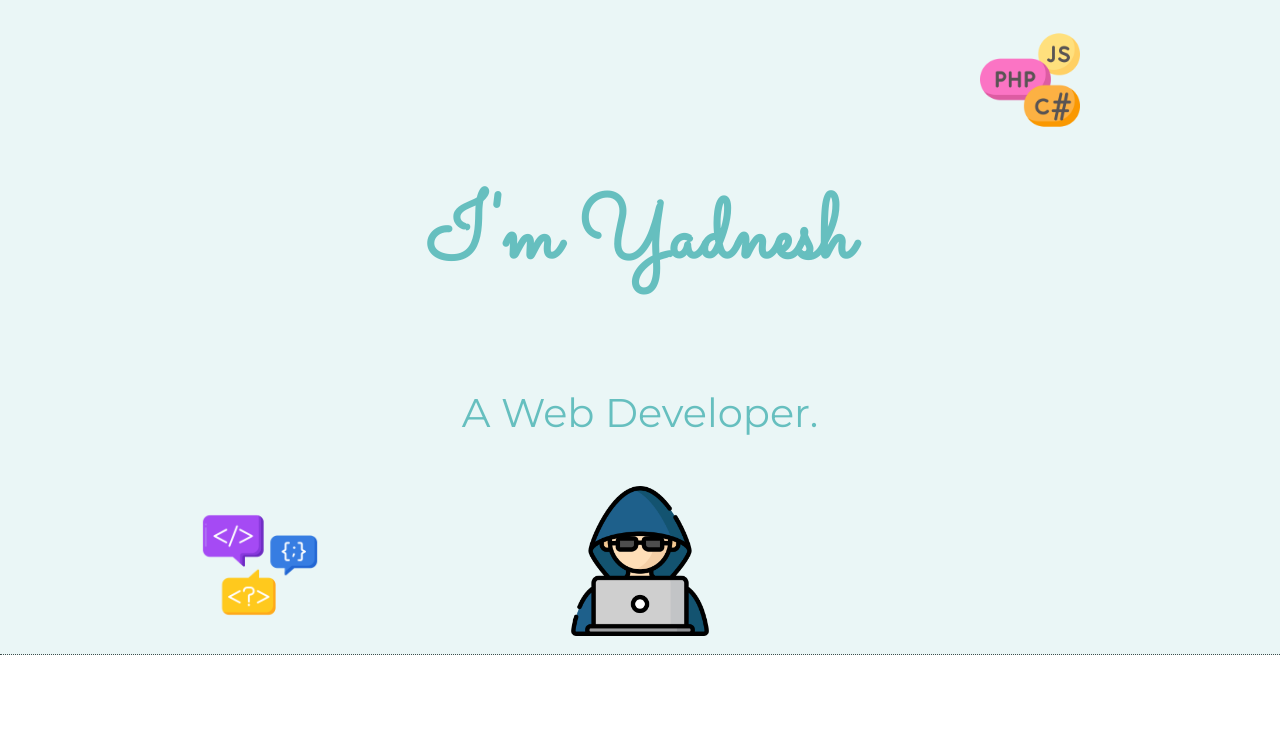
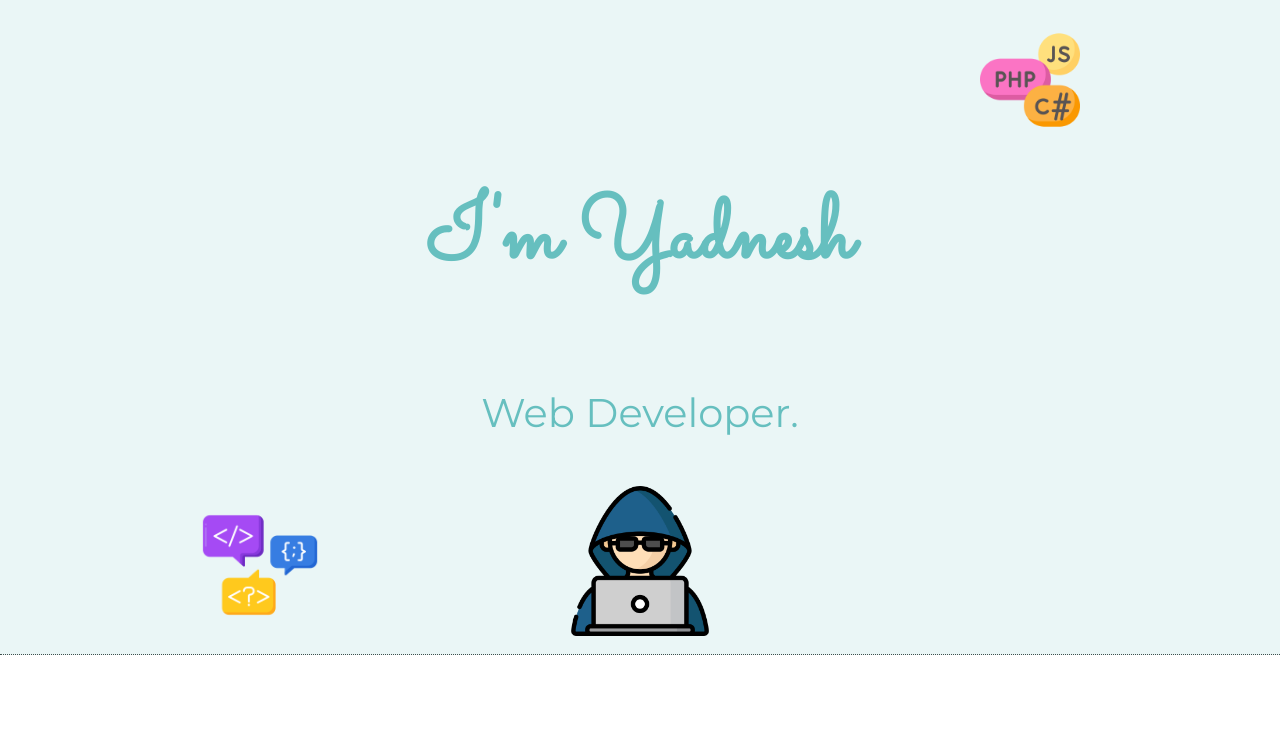
Before and after one commit to Yadneshk7718/Personalised-Webpage, a plain HTML site: page index.html in a window 1280 px wide. Shown: the top 752 px of the page. Drawn offline with Linux system fonts and the light colour scheme; grey boxes are pictures that could not be loaded.

Commit message:
Update index.html

```diff
--- a/index.html
+++ b/index.html
@@ -14,7 +14,7 @@
       <img width="100px" height="100px"class ="top-cloud" src="Images/coding-language.png" alt="coding-img">
     <div>
       <h1>I'm Yadnesh</h1>
-      <h2>A Web Developer.</h2>
+      <h2>Web Developer.</h2>
     </div>
 
       <img width="120px" height="120px"class ="bottom-cloud" src="Images/programming-language.png" alt="programming-img">
```
